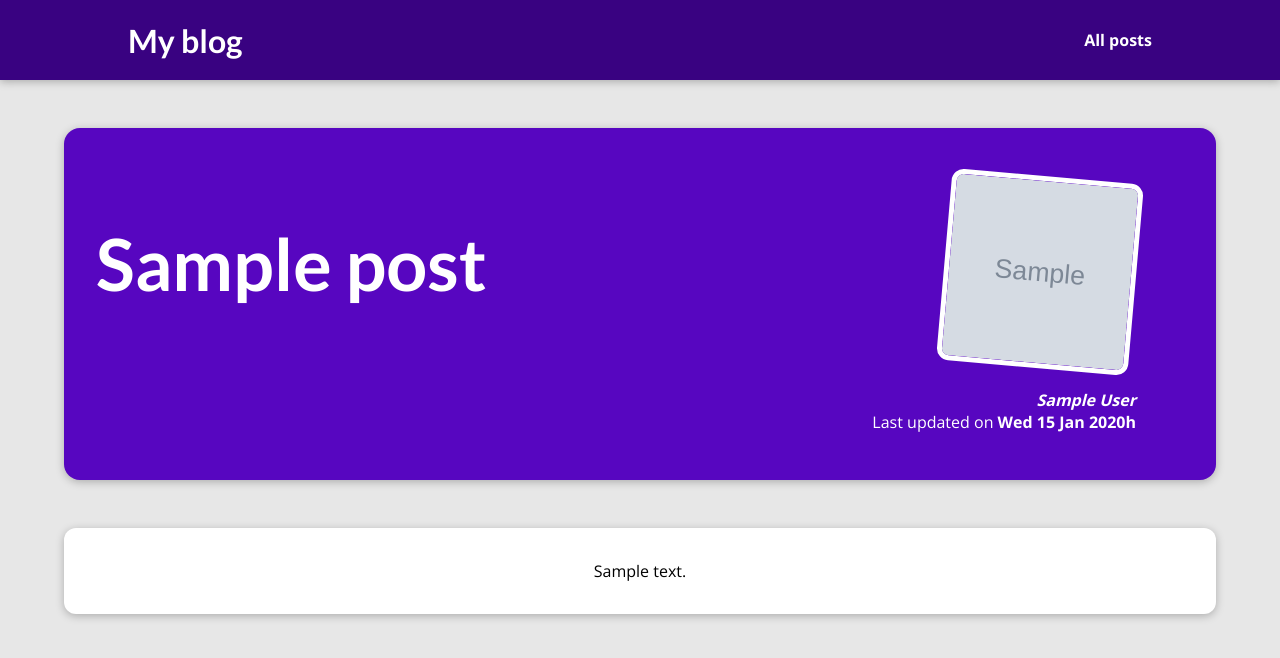
After one commit to sziroks/Python-projects, a Django app: template django_learning/my_site/blog/templates/blog/post-detail.html in a window 1280 px wide. The commit adds this page. Shown: the top 658 px of the page. Run offline with Django 5.2, Linux system fonts and the light colour scheme; the template is opened without the code that fills it: most values are stand-ins (such as "Sample title", 1, 10 or a date in 2020); grey boxes marked "Sample" are stand-in pictures.

Commit message:
Added basic blog functionality

```diff
--- /dev/null
+++ b/django_learning/my_site/blog/static/blog/post-detail.css
@@ -0,0 +1,66 @@
+body {
+    background-color: #e7e7e7;
+  }
+
+  #main-navigation {
+    background-color: #390281;
+    box-shadow: 0 2px 8px rgba(0, 0, 0, 0.25);
+  }
+
+  #summary {
+    margin: 8rem auto 3rem auto;
+    padding: 2rem;
+    width: 90%;
+    max-width: 90rem;
+    border-radius: 16px;
+    background-color: #5706c0;
+    position: relative;
+    box-shadow: 0 2px 8px rgba(0, 0, 0, 0.25);
+    height: 22rem;
+  }
+
+  #summary h2 {
+    color: white;
+    font-size: 4.5rem;
+  }
+
+  #summary article {
+    position: absolute;
+    top: 2rem;
+    right: 3rem;
+    padding: 1rem 2rem;
+    border-radius: 12px;
+    text-align: right;
+    color: white;
+  }
+
+  #summary article img {
+    width: 12rem;
+    height: 12rem;
+    border-radius: 12px;
+    transform: rotateZ(5deg);
+    border: 5px solid white;
+    margin-bottom: 1rem;
+  }
+
+  #summary address {
+    font-weight: bold;
+  }
+
+  #summary time {
+    font-weight: bold;
+  }
+
+  main {
+    width: 90%;
+    max-width: 90rem;
+    margin: 3rem auto;
+    background-color: white;
+    padding: 1rem;
+    border-radius: 12px;
+    box-shadow: 0 2px 8px rgba(0, 0, 0, 0.25);
+  }
+
+  p {
+    text-align: center;
+  }
--- a/django_learning/my_site/blog/templates/blog/index.html
+++ b/django_learning/my_site/blog/templates/blog/index.html
@@ -23,7 +23,9 @@
     <section id="latest-posts">
         <h2>My latest posts</h2>
         <ul>
-            {% include "blog/includes/post.html" %}
+            {% for post in posts %}
+                {% include "blog/includes/post.html" %}
+            {% endfor %}
         </ul>
     </section>
 
--- /dev/null
+++ b/django_learning/my_site/blog/templates/blog/post-detail.html
@@ -0,0 +1,27 @@
+{% extends "base.html" %}
+{% load static %}
+
+{% block page_title %}{{ post.title }}{% endblock %}
+
+{% block css_files %}
+    <link rel="stylesheet" href="{% static "blog/post-detail.css" %}" />
+{% endblock %}
+
+{% block content %}
+    <section id="summary">
+        <h2>{{ post.title }}</h2>
+        <article>
+            <img src="{% static "blog/images/"|add:post.image %}" alt="{{ post.title }}" />
+            <address>{{ post.author }}</address>
+            <div>
+                Last updated on <time>{{ post.date|date:"D d M Y" }}h</time>
+            </div>
+        </article>
+    </section>
+
+    <main>
+        <p>
+            {{ post.content|linebreaks }}
+        </p>
+    </main>
+{% endblock %}
--- a/django_learning/my_site/blog/urls.py
+++ b/django_learning/my_site/blog/urls.py
@@ -5,4 +5,5 @@ urlpatterns = [
     path("", views.starting_page, name="starting-page"),
     path("posts/", views.posts, name="posts-page"),
     path("posts/<slug:slug>", views.post_detail, name="post-detail-page"),
+
 ]
--- a/django_learning/my_site/templates/base.html
+++ b/django_learning/my_site/templates/base.html
@@ -11,11 +11,13 @@
 </head>
 <body>
     <header id="main-navigation">
-        <h1><a href="">My blog</a></h1>
+        <h1><a href="{% url "starting-page" %}">My blog</a></h1>
         <nav>
-            <a href="">All posts</a>
+            <a href="{% url "posts-page" %}">All posts</a>
         </nav>
     </header>
+
     {% block content %}{% endblock %}
+
 </body>
 </html>
```
Also changed, not shown: django_learning/my_site/blog/blog_data.py (+1 -1 lines), django_learning/my_site/blog/templates/blog/all-posts.html (+3 -5 lines), django_learning/my_site/blog/templates/blog/includes/post.html (+4 -4 lines), django_learning/my_site/blog/views.py (+110 -4 lines), django_learning/my_site/templates/404.html (added, +10 -0 lines), django_learning/my_site/blog/static/blog/images/cosmos.jpg (added), django_learning/my_site/blog/static/blog/images/creativity.jpg (added), django_learning/my_site/blog/static/blog/images/magic.jpg (added), django_learning/my_site/blog/static/blog/images/nature.jpg (added).
